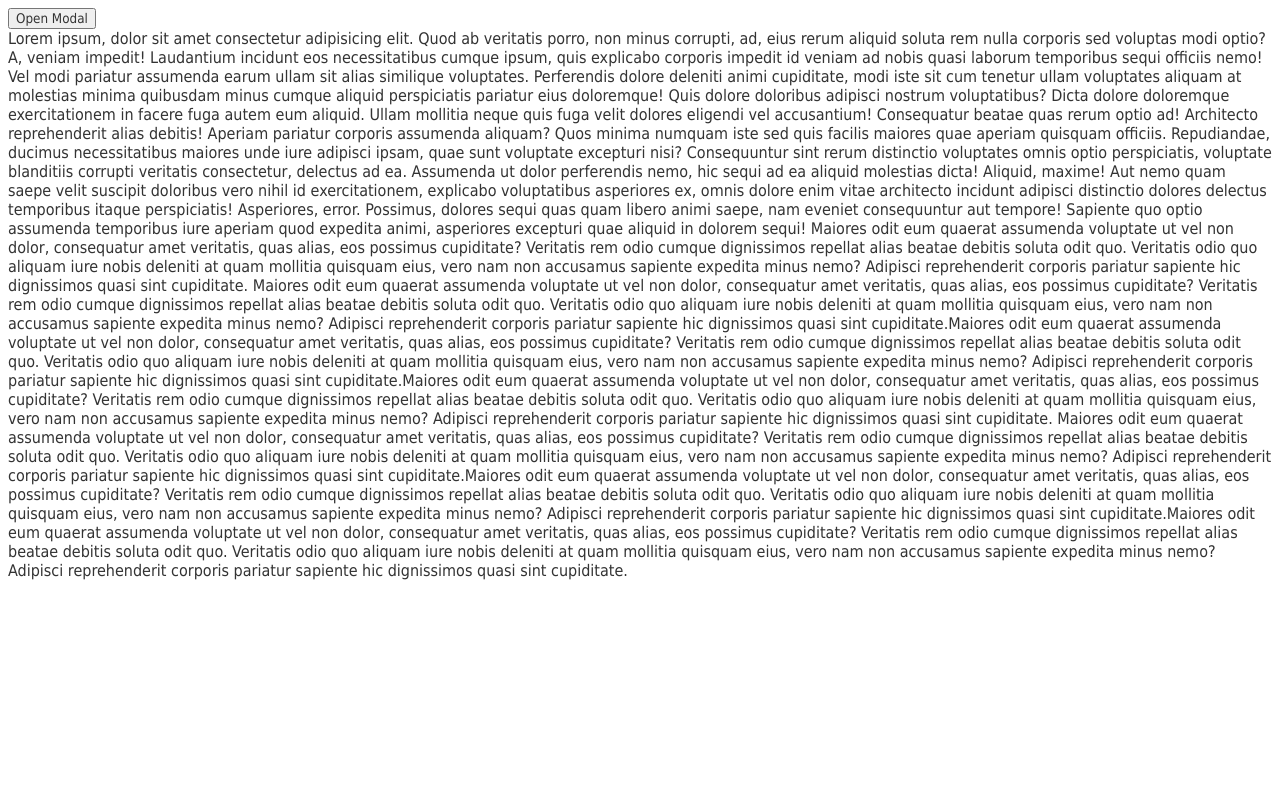
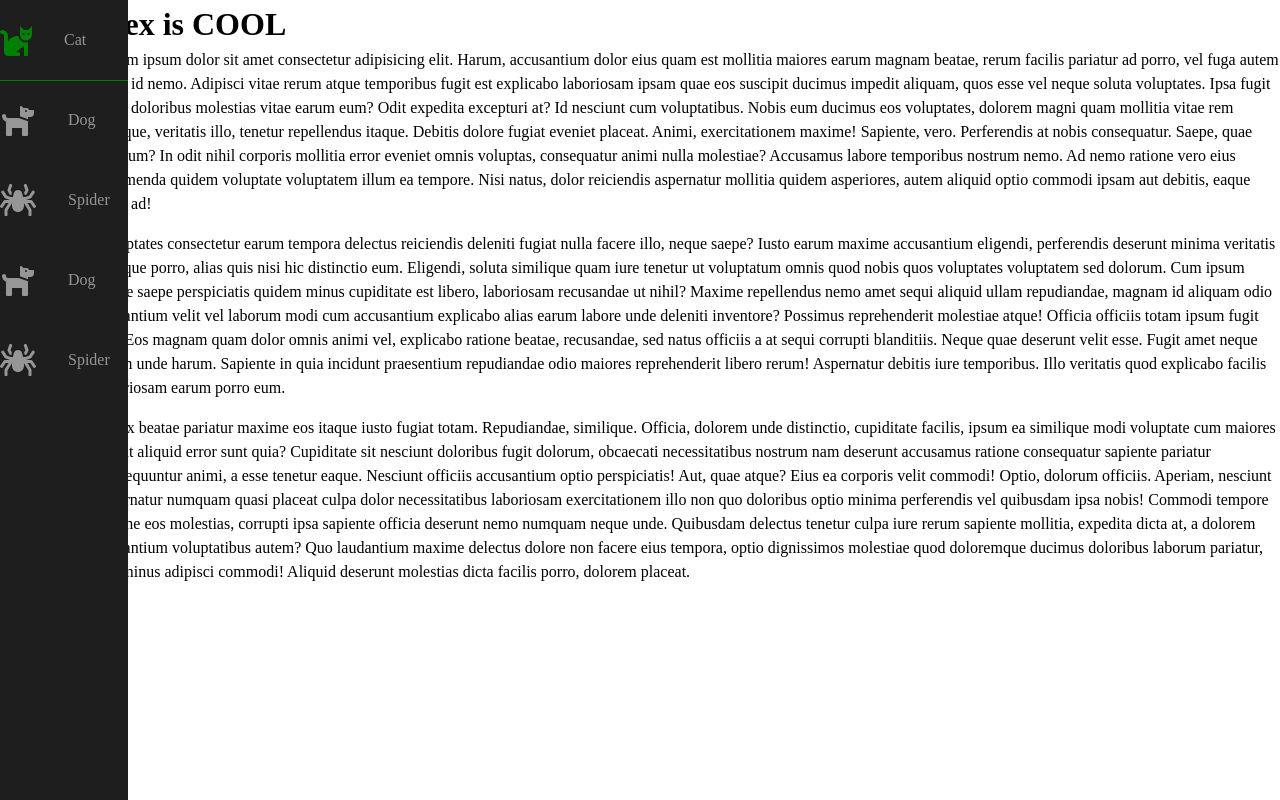
Before and after one commit to GabrielAK89/teme-curs-agile-hub, a plain HTML site: page index.html in a window 1280 px wide. Drawn offline with Linux system fonts and the light colour scheme.

Commit message:
tema-flex

```diff
--- a/index.html
+++ b/index.html
@@ -4,136 +4,125 @@
 <head>
     <meta charset="UTF-8">
     <meta name="viewport" content="width=device-width, initial-scale=1.0">
-    <title>Modal</title>
-    <link rel="stylesheet" href="style.css">
+    <title>Holy grail Layout</title>
+    <link rel="stylesheet" href="./style.css">
 </head>
 
 <body>
-    <!-- Trigger/Open The Modal -->
-    <button id="myBtn">Open Modal</button>
+    <nav class="navbar">
+        <ul class="navbar-nav">
+            <li class="nav-item">
+                <a class="nav-link" href="#">
+                    <svg aria-hidden="true" focusable="false" data-prefix="fas" data-icon="cat" class="svg-inline--fa fa-cat fa-w-16"
+                        role="img" xmlns="http://www.w3.org/2000/svg" viewBox="0 0 512 512">
+                        <path fill="currentColor"
+                            d="M290.59 192c-20.18 0-106.82 1.98-162.59 85.95V192c0-52.94-43.06-96-96-96-17.67 0-32 14.33-32 32s14.33 32 32 32c17.64 0 32 14.36 32 32v256c0 35.3 28.7 64 64 64h176c8.84 0 16-7.16 16-16v-16c0-17.67-14.33-32-32-32h-32l128-96v144c0 8.84 7.16 16 16 16h32c8.84 0 16-7.16 16-16V289.86c-10.29 2.67-20.89 4.54-32 4.54-61.81 0-113.52-44.05-125.41-102.4zM448 96h-64l-64-64v134.4c0 53.02 42.98 96 96 96s96-42.98 96-96V32l-64 64zm-72 80c-8.84 0-16-7.16-16-16s7.16-16 16-16 16 7.16 16 16-7.16 16-16 16zm80 0c-8.84 0-16-7.16-16-16s7.16-16 16-16 16 7.16 16 16-7.16 16-16 16z">
+                        </path>
+                    </svg>
+                    <span>Cat</span>
+                </a>
+            </li>
+            <li class="nav-item">
+                <a class="nav-link" href="#">
+                    <svg aria-hidden="true" focusable="false" data-prefix="fas" data-icon="dog" class="svg-inline--fa fa-dog fa-w-18"
+                        role="img" xmlns="http://www.w3.org/2000/svg" viewBox="0 0 576 512">
+                        <path fill="currentColor"
+                            d="M298.06,224,448,277.55V496a16,16,0,0,1-16,16H368a16,16,0,0,1-16-16V384H192V496a16,16,0,0,1-16,16H112a16,16,0,0,1-16-16V282.09C58.84,268.84,32,233.66,32,192a32,32,0,0,1,64,0,32.06,32.06,0,0,0,32,32ZM544,112v32a64,64,0,0,1-64,64H448v35.58L320,197.87V48c0-14.25,17.22-21.39,27.31-11.31L374.59,64h53.63c10.91,0,23.75,7.92,28.62,17.69L464,96h64A16,16,0,0,1,544,112Zm-112,0a16,16,0,1,0-16,16A16,16,0,0,0,432,112Z">
+                        </path>
+                    </svg>
+                    <span>Dog</span>
+                </a>
+            </li>
+            <li class="nav-item">
+                <a class="nav-link" href="#">
+                    <svg aria-hidden="true" focusable="false" data-prefix="fas" data-icon="spider" class="svg-inline--fa fa-spider fa-w-18"
+                        role="img" xmlns="http://www.w3.org/2000/svg" viewBox="0 0 576 512">
+                        <path fill="currentColor"
+                            d="M151.17 167.35L177.1 176h4.67l5.22-26.12c.72-3.58 1.8-7.58 3.21-11.79l-20.29-40.58 23.8-71.39c2.79-8.38-1.73-17.44-10.12-20.24L168.42.82c-8.38-2.8-17.45 1.73-20.24 10.12l-25.89 77.68a32.04 32.04 0 0 0 1.73 24.43l27.15 54.3zm422.14 182.03l-52.75-79.12a32.002 32.002 0 0 0-26.62-14.25H416l68.99-24.36a32.03 32.03 0 0 0 16.51-12.61l53.6-80.41c4.9-7.35 2.91-17.29-4.44-22.19l-13.31-8.88c-7.35-4.9-17.29-2.91-22.19 4.44l-50.56 75.83L404.1 208H368l-10.37-51.85C355.44 145.18 340.26 96 288 96c-52.26 0-67.44 49.18-69.63 60.15L208 208h-36.1l-60.49-20.17L60.84 112c-4.9-7.35-14.83-9.34-22.19-4.44l-13.31 8.88c-7.35 4.9-9.34 14.83-4.44 22.19l53.6 80.41a32.03 32.03 0 0 0 16.51 12.61L160 256H82.06a32.02 32.02 0 0 0-26.63 14.25L2.69 349.38c-4.9 7.35-2.92 17.29 4.44 22.19l13.31 8.88c7.35 4.9 17.29 2.91 22.19-4.44l48-72h47.06l-60.83 97.33A31.988 31.988 0 0 0 72 418.3V496c0 8.84 7.16 16 16 16h16c8.84 0 16-7.16 16-16v-73.11l74.08-118.53c-1.01 14.05-2.08 28.11-2.08 42.21C192 399.64 232.76 448 288 448s96-48.36 96-101.43c0-14.1-1.08-28.16-2.08-42.21L456 422.89V496c0 8.84 7.16 16 16 16h16c8.84 0 16-7.16 16-16v-77.71c0-6-1.69-11.88-4.86-16.96L438.31 304h47.06l48 72c4.9 7.35 14.84 9.34 22.19 4.44l13.31-8.88c7.36-4.9 9.34-14.83 4.44-22.18zM406.09 97.51l-20.29 40.58c1.41 4.21 2.49 8.21 3.21 11.79l5.22 26.12h4.67l25.93-8.65 27.15-54.3a31.995 31.995 0 0 0 1.73-24.43l-25.89-77.68C425.03 2.56 415.96-1.98 407.58.82l-15.17 5.06c-8.38 2.8-12.91 11.86-10.12 20.24l23.8 71.39z">
+                        </path>
+                    </svg>
+                    <span>Spider</span>
+                </a>
+            </li>
+            <li class="nav-item">
+                <a class="nav-link" href="#">
+                    <svg aria-hidden="true" focusable="false" data-prefix="fas" data-icon="dog" class="svg-inline--fa fa-dog fa-w-18"
+                        role="img" xmlns="http://www.w3.org/2000/svg" viewBox="0 0 576 512">
+                        <path fill="currentColor"
+                            d="M298.06,224,448,277.55V496a16,16,0,0,1-16,16H368a16,16,0,0,1-16-16V384H192V496a16,16,0,0,1-16,16H112a16,16,0,0,1-16-16V282.09C58.84,268.84,32,233.66,32,192a32,32,0,0,1,64,0,32.06,32.06,0,0,0,32,32ZM544,112v32a64,64,0,0,1-64,64H448v35.58L320,197.87V48c0-14.25,17.22-21.39,27.31-11.31L374.59,64h53.63c10.91,0,23.75,7.92,28.62,17.69L464,96h64A16,16,0,0,1,544,112Zm-112,0a16,16,0,1,0-16,16A16,16,0,0,0,432,112Z">
+                        </path>
+                    </svg>
+                    <span>Dog</span>
+                </a>
+            </li>
+            <li class="nav-item">
+                <a class="nav-link" href="#">
+                    <svg aria-hidden="true" focusable="false" data-prefix="fas" data-icon="spider" class="svg-inline--fa fa-spider fa-w-18"
+                        role="img" xmlns="http://www.w3.org/2000/svg" viewBox="0 0 576 512">
+                        <path fill="currentColor"
+                            d="M151.17 167.35L177.1 176h4.67l5.22-26.12c.72-3.58 1.8-7.58 3.21-11.79l-20.29-40.58 23.8-71.39c2.79-8.38-1.73-17.44-10.12-20.24L168.42.82c-8.38-2.8-17.45 1.73-20.24 10.12l-25.89 77.68a32.04 32.04 0 0 0 1.73 24.43l27.15 54.3zm422.14 182.03l-52.75-79.12a32.002 32.002 0 0 0-26.62-14.25H416l68.99-24.36a32.03 32.03 0 0 0 16.51-12.61l53.6-80.41c4.9-7.35 2.91-17.29-4.44-22.19l-13.31-8.88c-7.35-4.9-17.29-2.91-22.19 4.44l-50.56 75.83L404.1 208H368l-10.37-51.85C355.44 145.18 340.26 96 288 96c-52.26 0-67.44 49.18-69.63 60.15L208 208h-36.1l-60.49-20.17L60.84 112c-4.9-7.35-14.83-9.34-22.19-4.44l-13.31 8.88c-7.35 4.9-9.34 14.83-4.44 22.19l53.6 80.41a32.03 32.03 0 0 0 16.51 12.61L160 256H82.06a32.02 32.02 0 0 0-26.63 14.25L2.69 349.38c-4.9 7.35-2.92 17.29 4.44 22.19l13.31 8.88c7.35 4.9 17.29 2.91 22.19-4.44l48-72h47.06l-60.83 97.33A31.988 31.988 0 0 0 72 418.3V496c0 8.84 7.16 16 16 16h16c8.84 0 16-7.16 16-16v-73.11l74.08-118.53c-1.01 14.05-2.08 28.11-2.08 42.21C192 399.64 232.76 448 288 448s96-48.36 96-101.43c0-14.1-1.08-28.16-2.08-42.21L456 422.89V496c0 8.84 7.16 16 16 16h16c8.84 0 16-7.16 16-16v-77.71c0-6-1.69-11.88-4.86-16.96L438.31 304h47.06l48 72c4.9 7.35 14.84 9.34 22.19 4.44l13.31-8.88c7.36-4.9 9.34-14.83 4.44-22.18zM406.09 97.51l-20.29 40.58c1.41 4.21 2.49 8.21 3.21 11.79l5.22 26.12h4.67l25.93-8.65 27.15-54.3a31.995 31.995 0 0 0 1.73-24.43l-25.89-77.68C425.03 2.56 415.96-1.98 407.58.82l-15.17 5.06c-8.38 2.8-12.91 11.86-10.12 20.24l23.8 71.39z">
+                        </path>
+                    </svg>
+                    <span>Spider</span>
+                </a>
+            </li>
+        </ul>
+    </nav>
 
-    <!-- The Modal -->
-    <div id="myModal" class="modal" data-backdrop="static" data-keyboard="false">
-
-        <!-- Modal content -->
-        <div class="modal-content">
-            <div class="modal-header">
-                <span class="close">&times;</span>
-                <h2>Login</h2>
-            </div>
-            <hr>
-            <form action="#" method="get">
-                <div class="modal-body">
-                    <table>
-                        <tr>
-                            <td class="form-label"><label for="username">Username</label></td>
-                            <td class="form-input"><input type="text" name="username" id="username"
-                                    placeholder="Username"></td>
-                        </tr>
-                        <tr>
-                            <td class="form-label"><label for="password">Password</label></td>
-                            <td class="form-input"><input type="password" name="password" id="password"
-                                    placeholder="Password"></td>
-                        </tr>
-                    </table>
-                </div>
-                <hr>
-                <div class="modal-footer">
-                    <input type="reset" value="Cancel">
-                    <input type="submit" value="Login" class="submit-btn">
-                </div>
-            </form>
-        </div>
-
-    </div>
-    <div>Lorem ipsum, dolor sit amet consectetur adipisicing elit. Quod ab veritatis porro, non minus corrupti, ad,
-        eius rerum aliquid soluta rem nulla corporis sed voluptas modi optio? A, veniam impedit!
-        Laudantium incidunt eos necessitatibus cumque ipsum, quis explicabo corporis impedit id veniam ad nobis
-        quasi laborum temporibus sequi officiis nemo! Vel modi pariatur assumenda earum ullam sit alias similique
-        voluptates.
-        Perferendis dolore deleniti animi cupiditate, modi iste sit cum tenetur ullam voluptates aliquam at
-        molestias minima quibusdam minus cumque aliquid perspiciatis pariatur eius doloremque! Quis dolore doloribus
-        adipisci nostrum voluptatibus?
-        Dicta dolore doloremque exercitationem in facere fuga autem eum aliquid. Ullam mollitia neque quis fuga
-        velit dolores eligendi vel accusantium! Consequatur beatae quas rerum optio ad! Architecto reprehenderit
-        alias debitis!
-        Aperiam pariatur corporis assumenda aliquam? Quos minima numquam iste sed quis facilis maiores quae aperiam
-        quisquam officiis. Repudiandae, ducimus necessitatibus maiores unde iure adipisci ipsam, quae sunt voluptate
-        excepturi nisi?
-        Consequuntur sint rerum distinctio voluptates omnis optio perspiciatis, voluptate blanditiis corrupti
-        veritatis consectetur, delectus ad ea. Assumenda ut dolor perferendis nemo, hic sequi ad ea aliquid
-        molestias dicta! Aliquid, maxime!
-        Aut nemo quam saepe velit suscipit doloribus vero nihil id exercitationem, explicabo voluptatibus asperiores
-        ex, omnis dolore enim vitae architecto incidunt adipisci distinctio dolores delectus temporibus itaque
-        perspiciatis! Asperiores, error.
-        Possimus, dolores sequi quas quam libero animi saepe, nam eveniet consequuntur aut tempore! Sapiente quo
-        optio assumenda temporibus iure aperiam quod expedita animi, asperiores excepturi quae aliquid in dolorem
-        sequi!
-        Maiores odit eum quaerat assumenda voluptate ut vel non dolor, consequatur amet veritatis, quas alias, eos
-        possimus cupiditate? Veritatis rem odio cumque dignissimos repellat alias beatae debitis soluta odit quo.
-        Veritatis odio quo aliquam iure nobis deleniti at quam mollitia quisquam eius, vero nam non accusamus
-        sapiente expedita minus nemo? Adipisci reprehenderit corporis pariatur sapiente hic dignissimos quasi sint
-        cupiditate.
-        Maiores odit eum quaerat assumenda voluptate ut vel non dolor, consequatur amet veritatis, quas alias, eos
-        possimus
-        cupiditate? Veritatis rem odio cumque dignissimos repellat alias beatae debitis soluta odit quo.
-        Veritatis odio quo aliquam iure nobis deleniti at quam mollitia quisquam eius, vero nam non accusamus
-        sapiente expedita
-        minus nemo? Adipisci reprehenderit corporis pariatur sapiente hic dignissimos quasi sint cupiditate.Maiores odit
-        eum quaerat assumenda voluptate ut vel non dolor, consequatur amet veritatis, quas alias, eos possimus
-        cupiditate? Veritatis rem odio cumque dignissimos repellat alias beatae debitis soluta odit quo.
-        Veritatis odio quo aliquam iure nobis deleniti at quam mollitia quisquam eius, vero nam non accusamus sapiente
-        expedita
-        minus nemo? Adipisci reprehenderit corporis pariatur sapiente hic dignissimos quasi sint cupiditate.Maiores odit
-        eum quaerat assumenda voluptate ut vel non dolor, consequatur amet veritatis, quas alias, eos possimus
-        cupiditate? Veritatis rem odio cumque dignissimos repellat alias beatae debitis soluta odit quo.
-        Veritatis odio quo aliquam iure nobis deleniti at quam mollitia quisquam eius, vero nam non accusamus sapiente
-        expedita
-        minus nemo? Adipisci reprehenderit corporis pariatur sapiente hic dignissimos quasi sint cupiditate.
-        Maiores odit eum quaerat assumenda voluptate ut vel non dolor, consequatur amet veritatis, quas alias, eos
-        possimus
-        cupiditate? Veritatis rem odio cumque dignissimos repellat alias beatae debitis soluta odit quo.
-        Veritatis odio quo aliquam iure nobis deleniti at quam mollitia quisquam eius, vero nam non accusamus
-        sapiente expedita
-        minus nemo? Adipisci reprehenderit corporis pariatur sapiente hic dignissimos quasi sint cupiditate.Maiores odit
-        eum quaerat assumenda voluptate ut vel non dolor, consequatur amet veritatis, quas alias, eos possimus
-        cupiditate? Veritatis rem odio cumque dignissimos repellat alias beatae debitis soluta odit quo.
-        Veritatis odio quo aliquam iure nobis deleniti at quam mollitia quisquam eius, vero nam non accusamus sapiente
-        expedita
-        minus nemo? Adipisci reprehenderit corporis pariatur sapiente hic dignissimos quasi sint cupiditate.Maiores odit
-        eum quaerat assumenda voluptate ut vel non dolor, consequatur amet veritatis, quas alias, eos possimus
-        cupiditate? Veritatis rem odio cumque dignissimos repellat alias beatae debitis soluta odit quo.
-        Veritatis odio quo aliquam iure nobis deleniti at quam mollitia quisquam eius, vero nam non accusamus sapiente
-        expedita
-        minus nemo? Adipisci reprehenderit corporis pariatur sapiente hic dignissimos quasi sint cupiditate.</div>
-    <script>
-        // Get the modal
-        var modal = document.getElementById("myModal");
-
-        // Get the button that opens the modal
-        var btn = document.getElementById("myBtn");
-
-        // Get the <span> element that closes the modal
-        var span = document.getElementsByClassName("close")[0];
-
-        // When the user clicks the button, open the modal
-        btn.onclick = function () {
-            modal.style.display = "block";
-        }
-
-        // When the user clicks on <span> (x), close the modal
-        span.onclick = function () {
-            modal.style.display = "none";
-        }
-
-        // When the user clicks anywhere outside of the modal, close it
-        window.onclick = function (event) {
-            if (event.target == modal) {
-                modal.style.display = "none";
-            }
-        }
-    </script>
-
+    <main>
+        <h1>Flex is COOL</h1>
+        <p>
+            <span>Lorem ipsum dolor sit amet consectetur adipisicing elit. Harum, accusantium dolor eius quam est
+                mollitia maiores earum magnam beatae, rerum facilis pariatur ad porro, vel fuga autem unde id
+                nemo.</span>
+            <span>Adipisci vitae rerum atque temporibus fugit est explicabo laboriosam ipsam quae eos suscipit ducimus
+                impedit aliquam, quos esse vel neque soluta voluptates. Ipsa fugit error doloribus molestias vitae earum
+                eum?</span>
+            <span>Odit expedita excepturi at? Id nesciunt cum voluptatibus. Nobis eum ducimus eos voluptates, dolorem
+                magni quam mollitia vitae rem cumque, veritatis illo, tenetur repellendus itaque. Debitis dolore fugiat
+                eveniet placeat.</span>
+            <span>Animi, exercitationem maxime! Sapiente, vero. Perferendis at nobis consequatur. Saepe, quae nostrum?
+                In odit nihil corporis mollitia error eveniet omnis voluptas, consequatur animi nulla molestiae?
+                Accusamus labore temporibus nostrum nemo.</span>
+            <span>Ad nemo ratione vero eius assumenda quidem voluptate voluptatem illum ea tempore. Nisi natus, dolor
+                reiciendis aspernatur mollitia quidem asperiores, autem aliquid optio commodi ipsam aut debitis, eaque
+                dicta ad!</span>
+        </p>
+        <p>
+            <span>Voluptates consectetur earum tempora delectus reiciendis deleniti fugiat nulla facere illo, neque
+                saepe? Iusto earum maxime accusantium eligendi, perferendis deserunt minima veritatis cumque porro,
+                alias quis nisi hic distinctio eum.</span>
+            <span>Eligendi, soluta similique quam iure tenetur ut voluptatum omnis quod nobis quos voluptates voluptatem
+                sed dolorum. Cum ipsum eaque saepe perspiciatis quidem minus cupiditate est libero, laboriosam
+                recusandae ut nihil?</span>
+            <span>Maxime repellendus nemo amet sequi aliquid ullam repudiandae, magnam id aliquam odio laudantium velit
+                vel laborum modi cum accusantium explicabo alias earum labore unde deleniti inventore? Possimus
+                reprehenderit molestiae atque!</span>
+            <span>Officia officiis totam ipsum fugit qui. Eos magnam quam dolor omnis animi vel, explicabo ratione
+                beatae, recusandae, sed natus officiis a at sequi corrupti blanditiis. Neque quae deserunt velit
+                esse.</span>
+            <span>Fugit amet neque ullam unde harum. Sapiente in quia incidunt praesentium repudiandae odio maiores
+                reprehenderit libero rerum! Aspernatur debitis iure temporibus. Illo veritatis quod explicabo facilis
+                laboriosam earum porro eum.</span>
+        </p>
+        <p>
+            <span>Ad ex beatae pariatur maxime eos itaque iusto fugiat totam. Repudiandae, similique. Officia, dolorem
+                unde distinctio, cupiditate facilis, ipsum ea similique modi voluptate cum maiores fugiat aliquid error
+                sunt quia?</span>
+            <span>Cupiditate sit nesciunt doloribus fugit dolorum, obcaecati necessitatibus nostrum nam deserunt
+                accusamus ratione consequatur sapiente pariatur consequuntur animi, a esse tenetur eaque. Nesciunt
+                officiis accusantium optio perspiciatis! Aut, quae atque?</span>
+            <span>Eius ea corporis velit commodi! Optio, dolorum officiis. Aperiam, nesciunt aspernatur numquam quasi
+                placeat culpa dolor necessitatibus laboriosam exercitationem illo non quo doloribus optio minima
+                perferendis vel quibusdam ipsa nobis!</span>
+            <span>Commodi tempore ratione eos molestias, corrupti ipsa sapiente officia deserunt nemo numquam neque
+                unde. Quibusdam delectus tenetur culpa iure rerum sapiente mollitia, expedita dicta at, a dolorem
+                laudantium voluptatibus autem?</span>
+            <span>Quo laudantium maxime delectus dolore non facere eius tempora, optio dignissimos molestiae quod
+                doloremque ducimus doloribus laborum pariatur, sed minus adipisci commodi! Aliquid deserunt molestias
+                dicta facilis porro, dolorem placeat.</span>
+        </p>
+    </main>
 </body>
 
 </html>
--- a/style.css
+++ b/style.css
@@ -1,105 +1,68 @@
-* {
-    position: relative;
-    font-family: Tahoma, "Segoe UI", Verdana, sans-serif;
-    color: #333;
+:root {
+    --nav-width: 5rem;
+    --bg-color-primary: rgb(30, 30, 30);
+    --bg-color-secondary: rgb(150, 150, 150);
 }
 
-/* The Modal (background) */
-.modal {
-    display: none; /* Hidden by default */
-    position: fixed; /* Stay in place */
-    z-index: 1; /* Sit on top */
-    left: 0;
-    top: 0;
-    width: 100%; /* Full width */
-    height: 100%; /* Full height */
-    background-color: rgba(0, 0, 0, 0.7); /* Black w/ opacity */
+* {
+    margin: 0;
+    padding: 0;
+
+    box-sizing: border-box;
 }
 
-/* Modal Content */
-.modal-content {
-    position: relative;
-    background-color: #fefefe;
-    margin: auto;
-    padding: 0;
-    border: 1px solid #cdcdcd;
-    width: 600px;
-    min-height: 200px;
-    top: 50%;
-    left: center;
-    transform: translateY(-50%);
-    border-radius: 5px;
+main {
+    margin-left: var(--nav-width);
+    padding-left: 1rem;
+
+    line-height: 1.5;
 }
 
-/* The Close Button */
-.close {
-    color: #000;
-    float: right;
-    font-size: 16px;
-    background-color: #333;
-    color: #fff;
-    border-radius: 20px;
-    height: 20px;
-    width: 20px;
-    text-align: center;
+nav {
+    position: fixed;
+
+    width: var(--nav-width);
+    height: 100vh;
+
+    background-color: var(--bg-color-primary);
 }
 
-.close:hover,
-.close:focus {
-    cursor: pointer;
+p {
+    margin-bottom: 1rem;
 }
 
-.modal-header {
-    padding: 2px 16px;
-    color: white;
-    height: 50px;
+.nav-link {
+    text-decoration: none;
+    color: var(--bg-color-secondary);
+
+    display: flex;
+    align-items: center;
+
+    height: 5rem;
 }
 
-.modal-body {
-    padding: 2px 16px;
-    text-align: center;
+.nav-link > svg {
+    height: 2rem;
 }
 
-.modal-footer {
-    padding: 2px 16px;
-    color: white;
-    text-align: right;
-    height: 50px;
+.nav-link span {
+    margin-left: 2rem;
+
+    display: none;
 }
 
-input {
-    border: 1px solid #cdcdcd;
-    right: 5px;
-    border-radius: 3px;
+.navbar:hover .nav-link span {
+    display: inline;
 }
 
-input.submit-btn {
-    background-color: #bada55;
-    color: darkgreen;
-    border: none;
+.navbar:hover {
+    width: 8rem;
 }
 
-input[type="reset"] {
-    background-color: #333;
-    color: #fff;
+.nav-link:hover svg {
+    color: green;
 }
 
-table {
-    width: 100%;
+.nav-link:hover {
+    box-shadow: 0px 1px green;
 }
-
-td {
-    padding: 5px;
-}
-
-.form-input {
-    text-align: left;
-}
-
-.form-label {
-    text-align: right;
-}
-
-::placeholder {
-    color: #929292;
-}
```
Also changed, not shown: img/cat-solid.svg (added), img/dog-solid.svg (added), img/spider-solid.svg (added).
